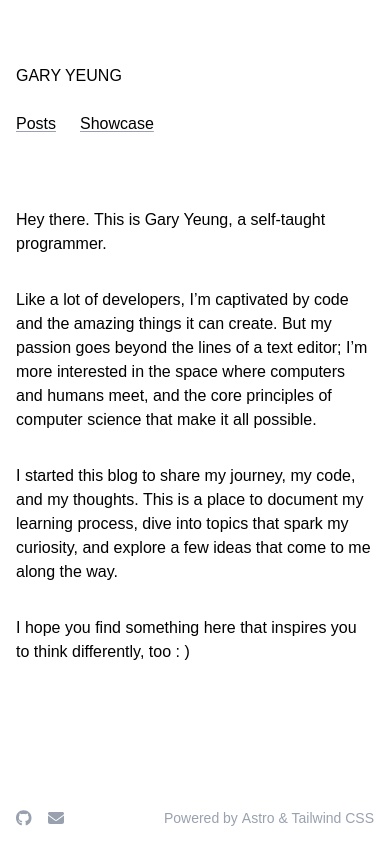
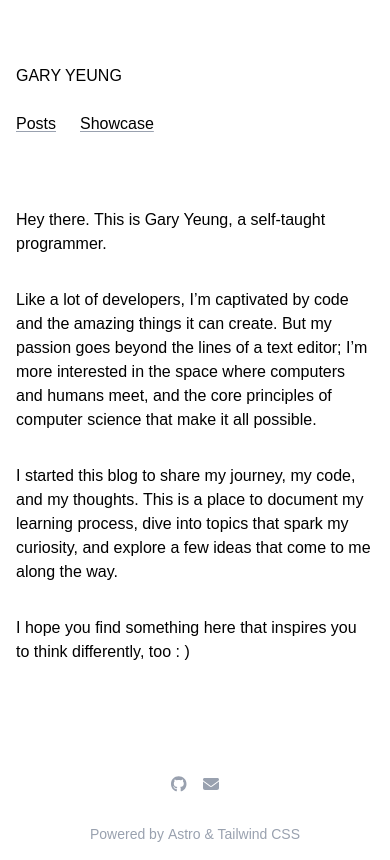
Before and after one commit to garyeung/garyeung.github.io, an Astro site: page / in a window 390 px wide. Built offline with nearby package versions, Linux system fonts and the light colour scheme; Astro itself is replaced by a stand-in of ours; a web font is replaced by a local one.

Commit message:
add flex wrap and col in small screen

```diff
--- a/src/components/widgets/Footer.astro
+++ b/src/components/widgets/Footer.astro
@@ -3,7 +3,7 @@ import Credit from '../Credit.astro';
 import Follow from '../Follow.astro';
 ---
 <footer class="mt-8">
-    <div class="py-4 flex gap-2 justify-between items-center text-sm text-secondary">
+    <div class="py-4 flex gap-8 flex-wrap flex-col md:flex-row justify-between items-center text-sm text-secondary">
         <Follow />
         <Credit />
     </div>
```
